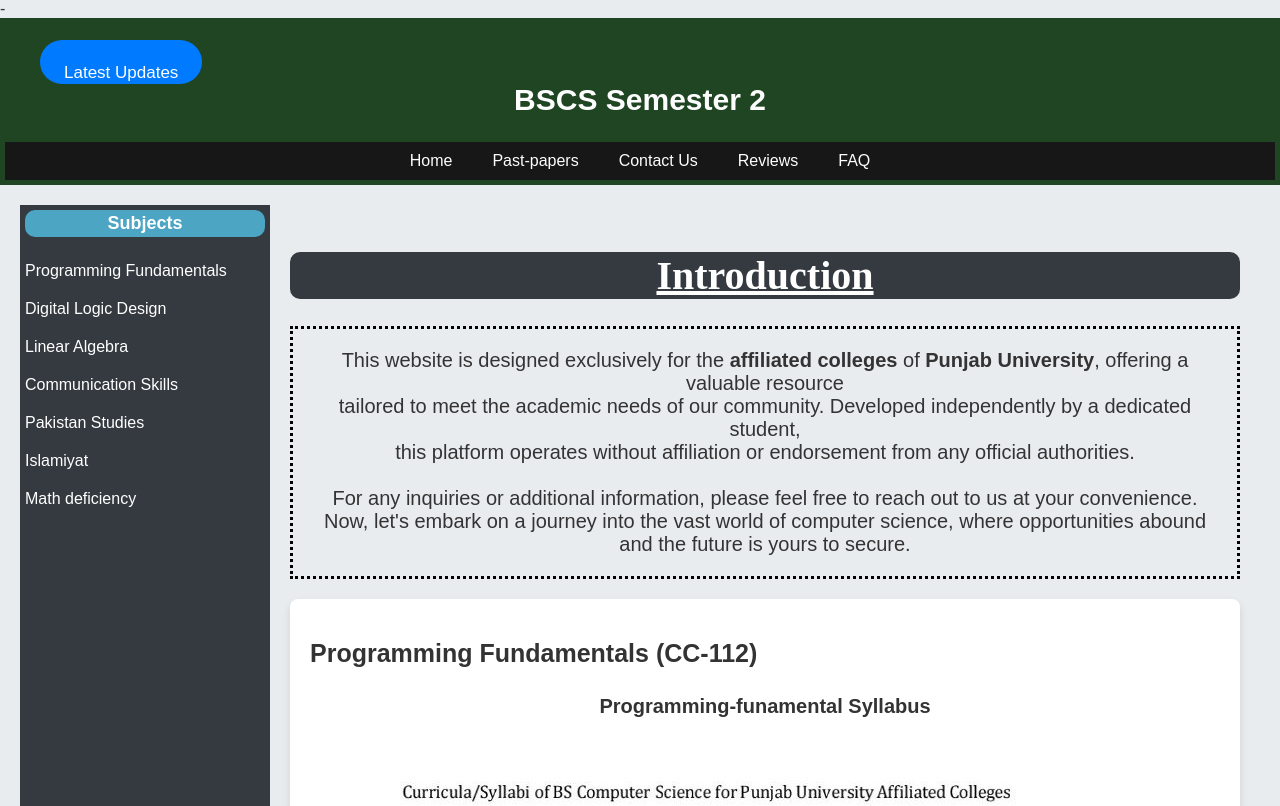
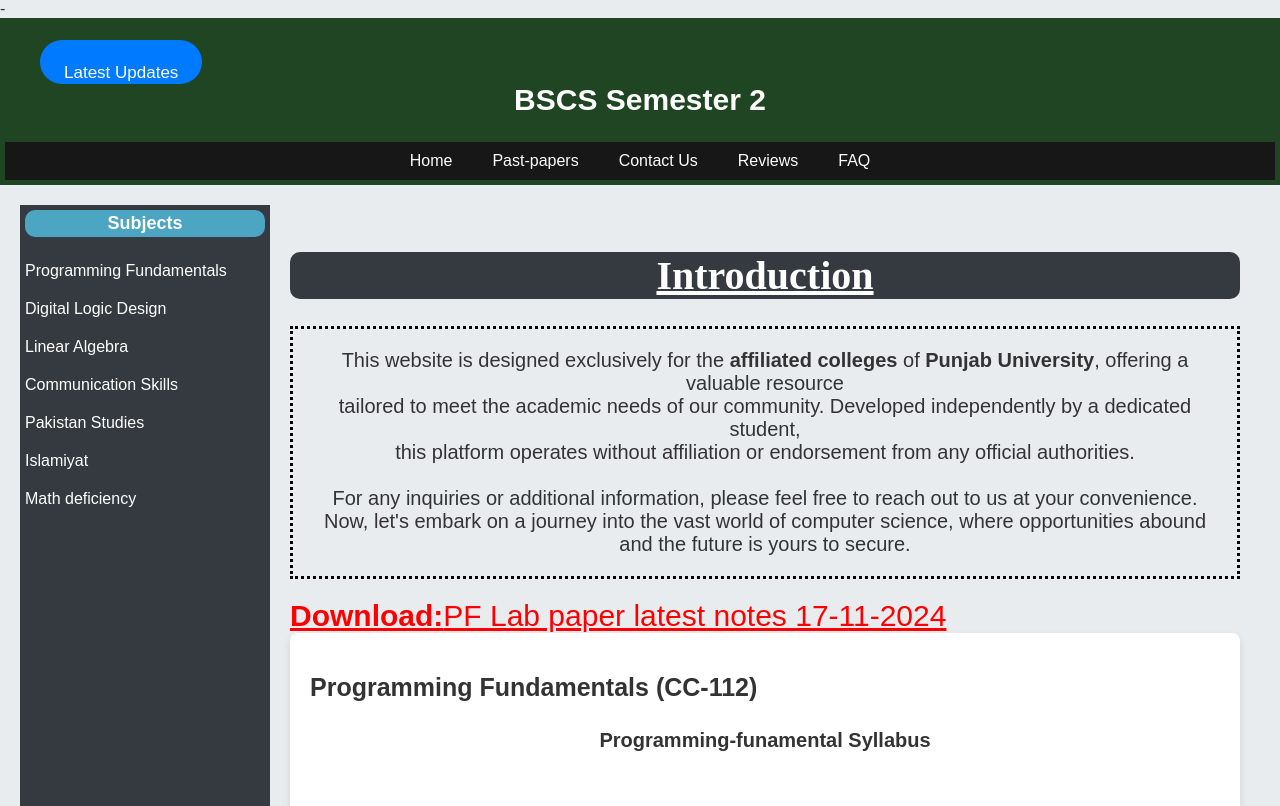
Before and after one commit to sheri-khan/Bscs-sem2_pu, a website built with Vite: page index.html in a window 1280 px wide. Shown: the top 806 px of the page. Built offline with nearby package versions, Linux system fonts and the light colour scheme; a web font is replaced by a local one.

Commit message:
pf lab paper solutionn
adding smog days pf paper notes

```diff
--- a/index.html
+++ b/index.html
@@ -62,6 +62,7 @@
                 <br>
                 Now, let's embark on a journey into the vast world of computer science, where opportunities abound and the future is yours to secure.
             </p>
+            <a id="anote" style="color: red;font-size: 30px;text-decoration: underline;" href="pdfs/Programming/pf_practical.pdf" target="_blank"><b>Download:</b>PF Lab paper latest notes 17-11-2024</a id="anote">
 
 <!-- 1- Programming fundamentals  -->
             <section id="programming-fundamentals" class="subject-section">
```
Also changed, not shown: 1 other file.
